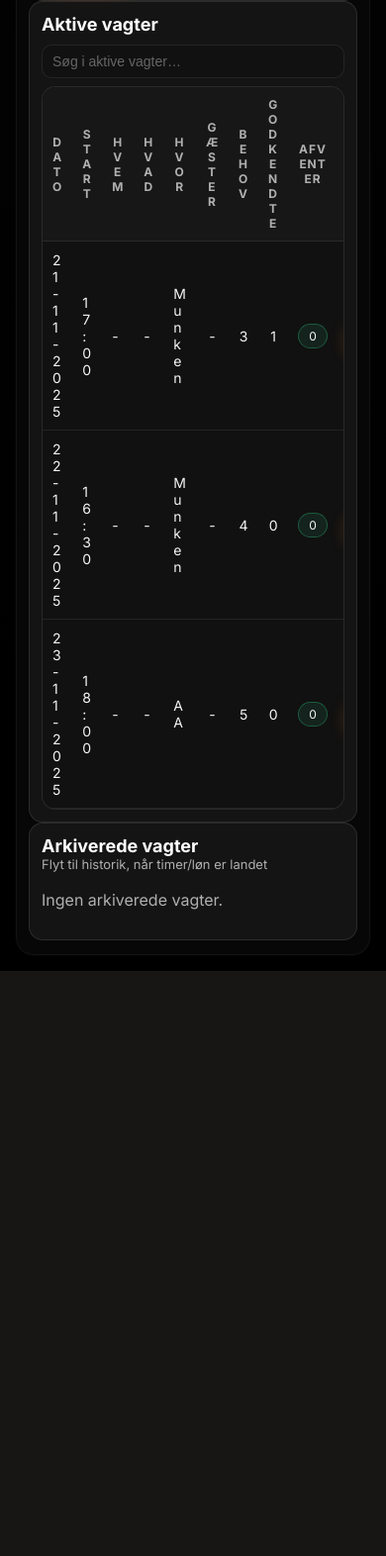
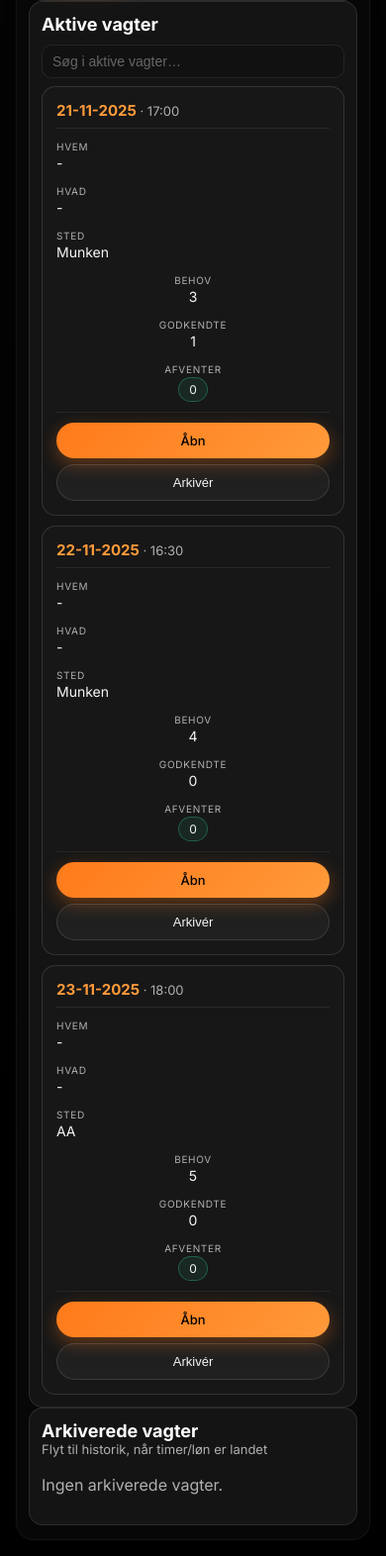
Before and after one commit to JacobTouri/Myggens, a Flask app: page /admin in a window 390 px wide. Shown: the part 1729-3301 px from the top of the page at 99% size. Before the commit the page ends 2710 px from the top, so only its background shows below. Run offline with Flask 3, Linux system fonts and the light colour scheme; the visitor is signed in with stand-in values (Sample User, id 1); data comes from the database, SQL or seed files in the repository; tables that the repository leaves empty hold one stand-in row (values such as "Sample post").

Commit message:
Mobile: convert admin tables to card layout on phones (≤640px)
Adds a .table-cards CSS utility in base.html — any card wrapping a
table gets stacked, readable cards on phones instead of a zoomed-out
horizontal scroll nightmare. Applied to all four admin views:

- admin_overview.html (Bemanding): date+time as card header, staff
  list and action button full-width
- admin_dashboard.html: active + archived shifts tables, Arkivér
  merged into the Åbn action cell on mobile
- admin_shift.html: signups table — name as header, mødetid form
  stacks vertically, approve/reject buttons full-width
- admin_actions.html: indbakke — date header with inline time,
  less-critical columns hidden on mobile

Desktop layout is completely unchanged.

Co-Authored-By: Claude Sonnet 4.6 <noreply@anthropic.com>

```diff
--- a/templates/admin_dashboard.html
+++ b/templates/admin_dashboard.html
@@ -258,7 +258,7 @@
 </div>
 
 <!-- Aktive vagter -->
-<div class="card">
+<div class="card table-cards">
     <div class="card-header">
         <div>
             <h2 style="margin:0;">Aktive vagter</h2>
@@ -293,29 +293,32 @@
                 <tbody>
                     {% for s in active_shifts %}
                         <tr class="{{ s.row_class }}">
-                            <td class="nowrap">{{ s.date|dkdate }}</td>
-                            <td class="nowrap">{{ s.time }}</td>
-                            <td>{{ s.customer or "-" }}</td>
-                            <td>{{ s.event_type or "-" }}</td>
-                            <td>{{ s.location }}</td>
-                            <td class="cell-center nowrap">{{ s.guest_count or "-" }}</td>
-                            <td class="cell-center nowrap">{{ s.needed }}</td>
-                            <td class="cell-center nowrap">{{ s.approved }}</td>
-                            <td class="cell-center nowrap">
+                            <td class="nowrap mob-header">
+                                {{ s.date|dkdate }}
+                                <span class="mob-only" style="font-weight:400;font-size:13px;color:var(--text-muted);"> · {{ s.time }}</span>
+                            </td>
+                            <td class="nowrap mob-hide">{{ s.time }}</td>
+                            <td data-label="Hvem">{{ s.customer or "-" }}</td>
+                            <td data-label="Hvad">{{ s.event_type or "-" }}</td>
+                            <td data-label="Sted">{{ s.location }}</td>
+                            <td class="cell-center nowrap mob-hide">{{ s.guest_count or "-" }}</td>
+                            <td class="cell-center nowrap" data-label="Behov">{{ s.needed }}</td>
+                            <td class="cell-center nowrap" data-label="Godkendte">{{ s.approved }}</td>
+                            <td class="cell-center nowrap" data-label="Afventer">
                                 {% if s.pending and s.pending > 0 %}
                                     <span class="pill warn">{{ s.pending }}</span>
                                 {% else %}
                                     <span class="pill ok">0</span>
                                 {% endif %}
                             </td>
-                            <td class="nowrap">
+                            <td class="nowrap mob-action">
                                 <a class="btn btn-primary btn-small" href="{{ url_for('admin_shift_detail', shift_id=s.id) }}">Åbn</a>
-                            </td>
-                            <td class="cell-center nowrap">
                                 <form method="post" action="{{ url_for('admin_set_shift_active', shift_id=s.id) }}" style="margin:0;">
                                     <input type="hidden" name="is_active" value="0">
                                     <button class="btn btn-secondary btn-small" type="submit">Arkivér</button>
                                 </form>
+                            </td>
+                            <td class="cell-center nowrap mob-hide">
                             </td>
                         </tr>
                     {% endfor %}
@@ -326,7 +329,7 @@
 </div>
 
 <!-- Arkiverede -->
-<div class="card">
+<div class="card table-cards">
     <div class="card-header">
         <div>
             <h2 style="margin:0;">Arkiverede vagter</h2>
@@ -362,14 +365,17 @@
                 <tbody>
                     {% for s in archived_shifts %}
                         <tr>
-                            <td class="nowrap">{{ s.date|dkdate }}</td>
-                            <td class="nowrap">{{ s.time }}</td>
-                            <td>{{ s.customer or "-" }}</td>
-                            <td>{{ s.event_type or "-" }}</td>
-                            <td>{{ s.location }}</td>
-                            <td class="cell-center nowrap">{{ s.needed }}</td>
-                            <td class="cell-center nowrap">{{ s.approved }}</td>
-                            <td style="display:flex; gap:8px; flex-wrap:wrap;">
+                            <td class="nowrap mob-header">
+                                {{ s.date|dkdate }}
+                                <span class="mob-only" style="font-weight:400;font-size:13px;color:var(--text-muted);"> · {{ s.time }}</span>
+                            </td>
+                            <td class="nowrap mob-hide">{{ s.time }}</td>
+                            <td data-label="Hvem">{{ s.customer or "-" }}</td>
+                            <td data-label="Hvad">{{ s.event_type or "-" }}</td>
+                            <td data-label="Sted">{{ s.location }}</td>
+                            <td class="cell-center nowrap" data-label="Behov">{{ s.needed }}</td>
+                            <td class="cell-center nowrap" data-label="Godkendte">{{ s.approved }}</td>
+                            <td class="mob-action">
                                 <a class="btn btn-secondary btn-small" href="{{ url_for('admin_edit_shift_form', shift_id=s.id) }}">Rediger</a>
 
                                 <form method="post" action="{{ url_for('admin_set_shift_active', shift_id=s.id) }}" style="margin:0;">
--- a/templates/base.html
+++ b/templates/base.html
@@ -594,6 +594,94 @@
             h1 { font-size: 20px; }
         }
 
+        /* mob-only: hidden on desktop, visible on phones */
+        .mob-only { display: none; }
+
+        /* =============================================
+           .table-cards: converts a wide table into
+           stacked cards on phones (≤640px).
+           Usage: add class="table-cards" to the card
+           div that wraps a .table-wrap + table.
+           Add data-label="XXX" to each <td>.
+           Add class="mob-header" to the "title" cell.
+           Add class="mob-hide" to columns to drop.
+           Add class="mob-action" to the actions cell.
+           ============================================= */
+        @media (max-width: 640px) {
+            .mob-only { display: inline; }
+
+            .table-cards .table-wrap {
+                border: none;
+                background: transparent;
+                border-radius: 0;
+                overflow: visible;
+            }
+            .table-cards table { display: block; }
+            .table-cards thead  { display: none; }
+            .table-cards tbody  { display: flex; flex-direction: column; gap: 10px; }
+            .table-cards tbody tr {
+                display: block;
+                border: 1px solid rgba(255,255,255,0.12);
+                border-radius: 14px;
+                padding: 12px 14px;
+                background: rgba(25,25,25,0.88);
+            }
+            .table-cards tbody td {
+                display: block;
+                border: none !important;
+                padding: 2px 0;
+                font-size: 14px;
+            }
+            .table-cards tbody td[data-label]::before {
+                content: attr(data-label);
+                display: block;
+                font-size: 10px;
+                color: var(--text-muted);
+                text-transform: uppercase;
+                letter-spacing: 0.07em;
+                margin-top: 10px;
+                margin-bottom: 2px;
+            }
+            /* Card header cell — date or name */
+            .table-cards tbody td.mob-header {
+                font-size: 15px;
+                font-weight: 700;
+                color: var(--accent-strong);
+                padding-bottom: 8px;
+                border-bottom: 1px solid rgba(255,255,255,0.08) !important;
+            }
+            .table-cards tbody td.mob-header::before { display: none; }
+            /* Hidden columns on mobile */
+            .table-cards .mob-hide { display: none !important; }
+            /* Action cell: full-width stacked buttons */
+            .table-cards tbody td.mob-action {
+                margin-top: 8px;
+                padding-top: 10px;
+                border-top: 1px solid rgba(255,255,255,0.07) !important;
+            }
+            .table-cards tbody td.mob-action .btn {
+                display: block;
+                width: 100%;
+                text-align: center;
+                justify-content: center;
+                padding: 10px 14px;
+                margin-bottom: 6px;
+                box-sizing: border-box;
+            }
+            .table-cards tbody td.mob-action .btn:last-child { margin-bottom: 0; }
+            .table-cards tbody td.mob-action .btn-row { flex-direction: column; gap: 6px; }
+            .table-cards tbody td.mob-action form  { width: 100%; }
+            /* Inline time+button forms: stack vertically */
+            .table-cards .inline-form { flex-wrap: wrap; }
+            .table-cards .inline-form input[type="time"] { width: 100%; }
+            .table-cards .inline-form .btn { margin-top: 4px; width: 100%; justify-content: center; }
+            /* Name lists */
+            .table-cards .name-list { padding-left: 0; list-style: none; }
+            .table-cards .name-list li { padding: 5px 0; border-top: 1px solid rgba(255,255,255,0.05); }
+            .table-cards .name-list li:first-child { border-top: none; }
+            .table-cards .name-line { gap: 4px; }
+        }
+
         /* Admin wide-mode: mere plads til tabeller og admin-views */
         body.admin-wide .page-shell {
             max-width: 1500px; /* justér til 1400-1700 efter smag */
```
Also changed, not shown: templates/admin_actions.html (+14 -11 lines), templates/admin_overview.html (+38 -38 lines), templates/admin_shift.html (+51 -50 lines).
